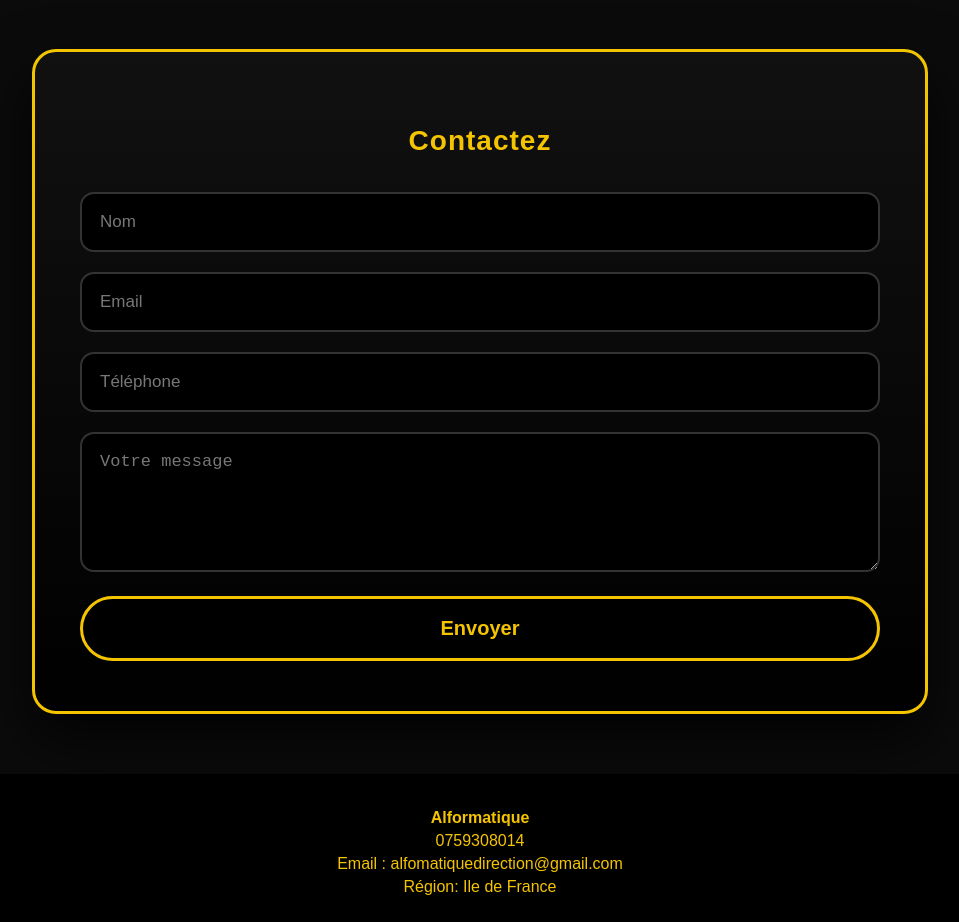
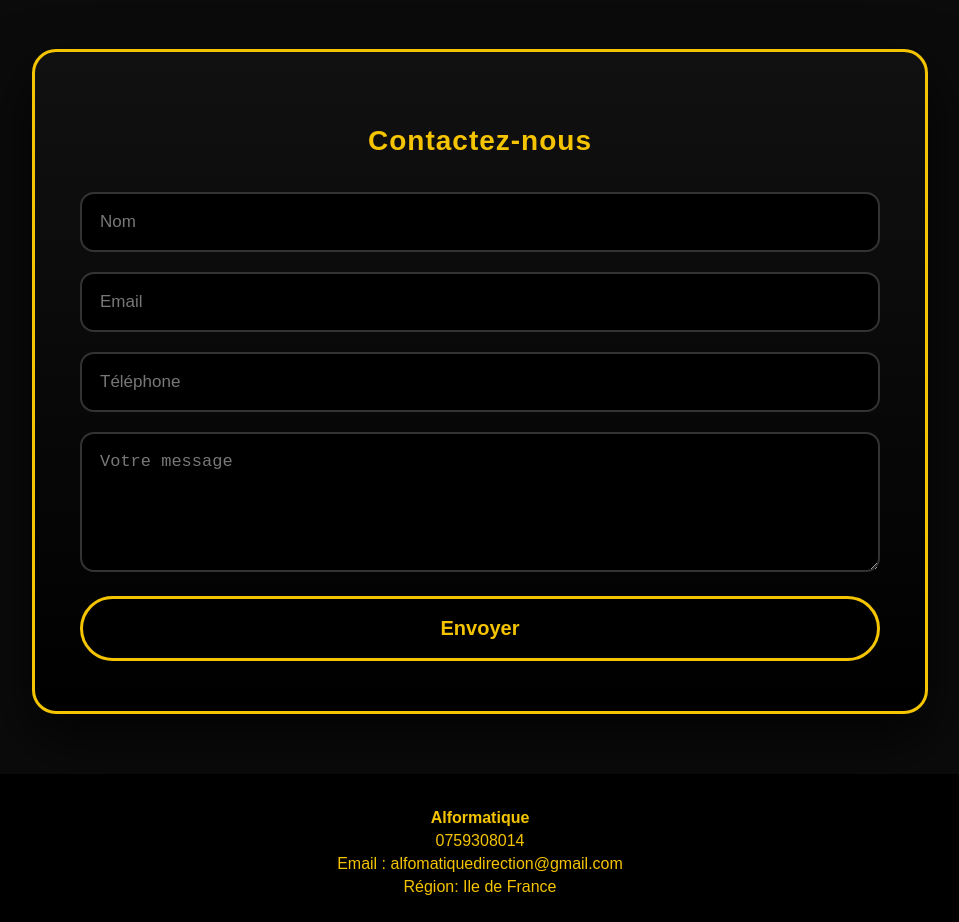
Before and after one commit to alphaly94/mon_sitepers, a plain HTML site: page index.html in a window 1280 px wide. Shown: the part 840-1762 px from the top of the page, without its empty margins (160-1119 px from the left). Drawn offline with nearby package versions, Linux system fonts and the light colour scheme.

```diff
--- a/index.html
+++ b/index.html
@@ -177,7 +177,7 @@
 </div>
 
 <section id="contact" class="contact fade-in">
-  <h2>Contactez</h2>
+  <h2>Contactez-nous</h2>
   <form id="contactForm">
     <input type="text" id="name" placeholder="Nom" required />
     <input type="email" id="email" placeholder="Email" required />
```
